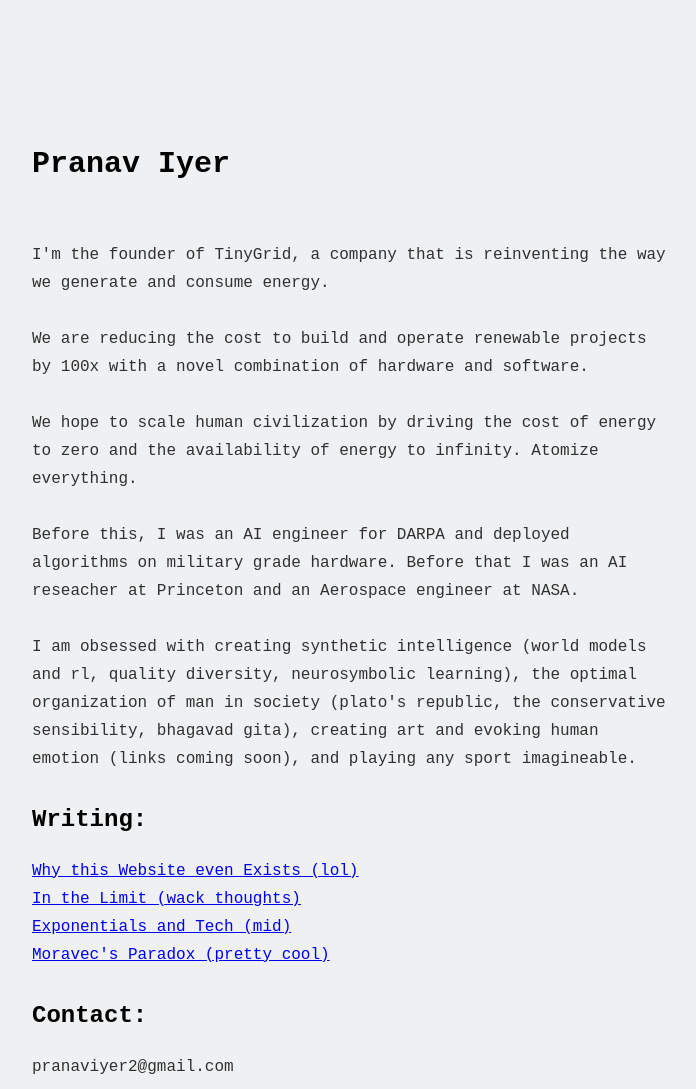
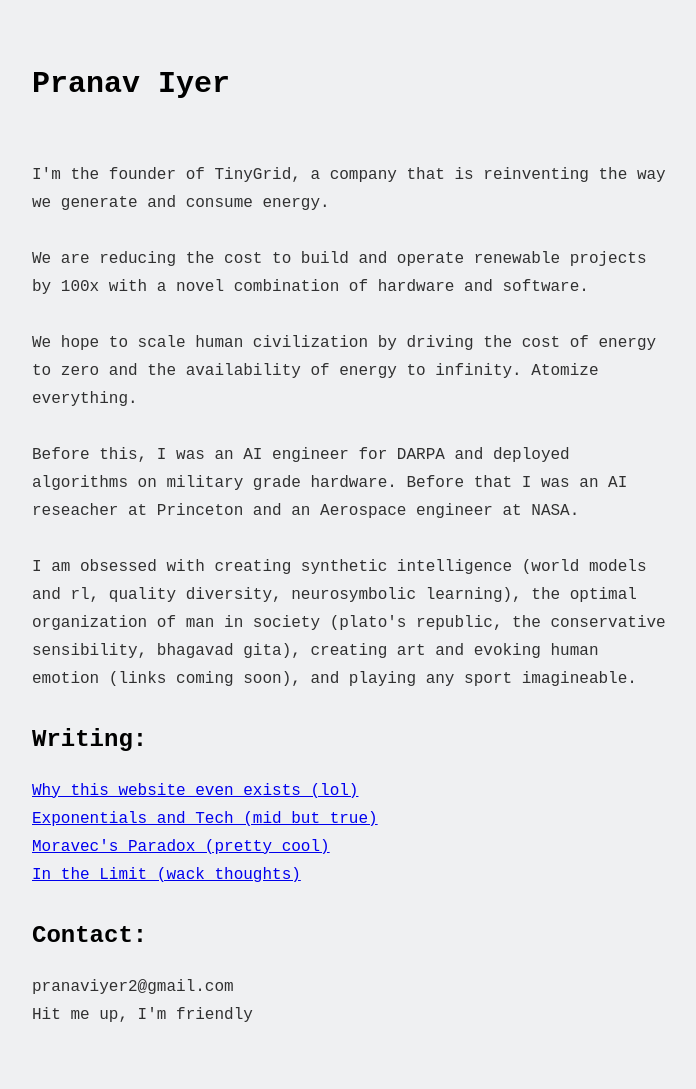
Before and after one commit to pranav270-create/pranav270-create.github.io, a Jekyll site: the page index.html, which Jekyll copies as it is, in a window 1280 px wide. Shown: the whole page, without its empty margins (26-722 px from the left). Built offline with Jekyll 4.4.1, drawn with Linux system fonts in a browser that asks for light colours; after the commit the page ends 1037 px from its top, so only the background shows below that.

Commit message:
small changes

```diff
--- a/index.html
+++ b/index.html
@@ -21,11 +21,12 @@
     I am obsessed with creating synthetic intelligence (world models and rl, quality diversity, neurosymbolic learning), the optimal organization of man in society (plato's republic, the conservative sensibility, bhagavad gita), creating art and evoking human emotion (links coming soon), and playing any sport imagineable.
     <h1 class="h1">Writing: </h1>
     <div class="links">
-      <a href="why_website.html">Why this Website even Exists (lol)</a> <br>
+      <a href="why_website.html">Why this website even exists (lol)</a> <br>
+      <a href="on_exponentials.html">Exponentials and Tech (mid but true)</a> <br>
+      <a href="moravec_who.html">Moravec's Paradox (pretty cool)</a> <br>
       <a href="the_limit.html">In the Limit (wack thoughts)</a> <br>
-      <a href="on_exponentials.html">Exponentials and Tech (mid)</a> <br>
-      <a href="moravec_who.html">Moravec's Paradox (pretty cool)</a> <br>
     </div>
-    <h1 class="h1">Contact: </h1> pranaviyer2@gmail.com
+    <h1 class="h1">Contact: </h1> pranaviyer2@gmail.com <br>
+    Hit me up, I'm friendly
   </body>
 </html>
--- a/moravec_who.html
+++ b/moravec_who.html
@@ -8,7 +8,7 @@
 </head>
 <body>
     <link rel="stylesheet" type="text/css" href="styles.css">
-    <h1>Moravec's Paradox and Evolution</h1>
+    <h2>Moravec's Paradox and Evolution</h2>
     <img src="/images/moravec_canny.jpeg" alt="Moravec's Paradox Image" width="800" height="200">
 
     <p>As a roboticist, I often ponder the nature of automation. The common narrative in science fiction depicts dexterous and intelligent robots, first displacing labor workers until eventually surpassing human consciousness. Reality seems more dull, and occurs in reverse.</p>
--- a/on_exponentials.html
+++ b/on_exponentials.html
@@ -8,7 +8,7 @@
 </head>
 <body>
     <link rel="stylesheet" type="text/css" href="styles.css">
-    <h1>Exponential Growth and Technology</h1>
+    <h2>Exponential Growth and Technology</h2>
     <p>A concept I never quite grasped was exponential growth. And by that I mean I understood the mathematics, but could never actually get a deeper non-logical intuition behind it. It turns out my shortcoming is largely due to our primate hardware. I suppose the pressures of evolution never necessitated reasoning around large numbers or non-linear growth rates.</p>
 
     <blockquote>
--- a/styles.css
+++ b/styles.css
@@ -7,7 +7,7 @@
     line-height: 1.75;
     -webkit-font-smoothing: antialiased;
     -moz-osx-font-smoothing: grayscale;
-    padding-top: 100px;
+    padding-top: 20px;
     font-size: 16px;
     font-weight: 500px;
     padding-left: 50px;
--- a/the_limit.html
+++ b/the_limit.html
@@ -9,7 +9,7 @@
 </head>
 <body>
     <link rel="stylesheet" type="text/css" href="styles.css">
-    <h1>In the Limit</h1>
+    <h2>In the Limit</h2>
     <p><em>Disclaimer: this piece contains no argument or position. It simply states and asks.</em></p>
     <p>When I was nine years old, I woke up every night for three months and sobbed about what happens when we die. The question was less personal and more metaphysical: what is at the end? While I have yet to resolve the query, in my life, I have found great solace in reasoning about the extremes; be it black holes in physics, countable and uncountable infinities in math, or Mary's Room in philosophy, I have found that extremes stress test rational world models which inevitably leads to their strengthening.</p>
     <p>One limit I find fascinating is the universe on a cosmic scale. As gravitational waves imply the decay of orbital trajectories via energy loss, does everything collapse into a blackhole? But then coupled with hawking radiation and the rate of universe expansion (yet to be proven to be constant or accelerating as far as I know) do they all end up as minute particles of dust, ripped apart by a force greater than them? What is the nature of mass? Does the Higgs-Boson self-interaction lead to quantum fluctuations that renders matter unstable on a large timescale? None of these questions are grounded in the mundane and undoubtedly their answers will dance to a tune much slower than my lifespan, but still they manage to captivate the attention of humanity. It seems to me that we were born to reason about the limit.</p>
--- a/why_website.html
+++ b/why_website.html
@@ -8,7 +8,7 @@
 </head>
 <body>
     <link rel="stylesheet" type="text/css" href="styles.css">
-    <h1>On Writing</h1>
+    <h2>On Writing</h2>
 
     <p>My first love was playing outside. The combination of nature and the thrill of competitive sports made me feel the most human, tapping into the primal wiring evolution had granted me over millions of years. My second love was reading. I started coming home and curling up with a book for hours on end, ignoring all sense of time, hunger, and thirst. It was only recently that I found my third love: writing.</p>
 
```
